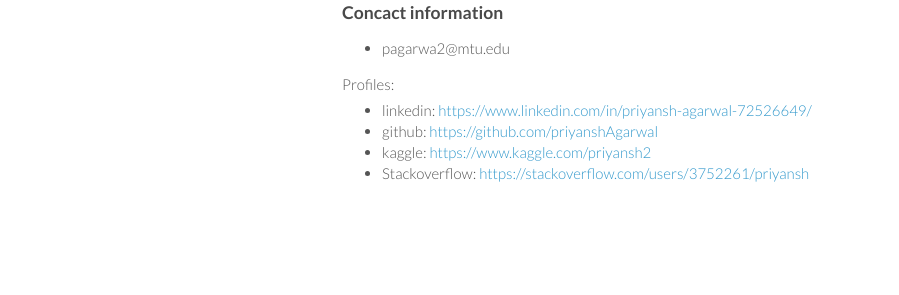
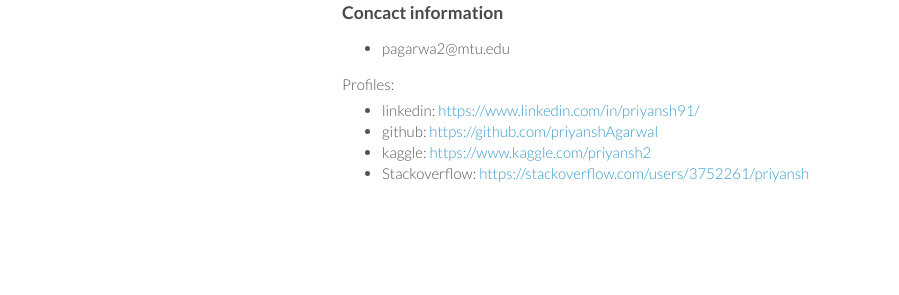
Before and after one commit to priyanshAgarwal/priyanshagarwal.github.io, a Jekyll site: the page built from index.md, in a window 1280 px wide. Shown: the part 244-539 px from the top of the page, without its empty margins (178-1077 px from the left). Built offline with Jekyll 4.4.1, drawn with Linux system fonts in a browser that asks for light colours; some of the changed lines change nothing that is shown.

Commit message:
Update index.md

```diff
--- a/index.md
+++ b/index.md
@@ -17,7 +17,7 @@
 
 Profiles:
 
-- linkedin: [https://www.linkedin.com/in/priyansh-agarwal-72526649/](https://www.linkedin.com/in/priyansh-agarwal-72526649/)
+- linkedin: [https://www.linkedin.com/in/priyansh91/](https://www.linkedin.com/in/priyansh91/)
 - github: [https://github.com/priyanshAgarwal](https://github.com/priyanshAgarwal)
 - kaggle: [https://www.kaggle.com/priyansh2](https://www.kaggle.com/priyansh2)
 - Stackoverflow: [https://stackoverflow.com/users/3752261/priyansh](https://stackoverflow.com/users/3752261/priyansh)
```
